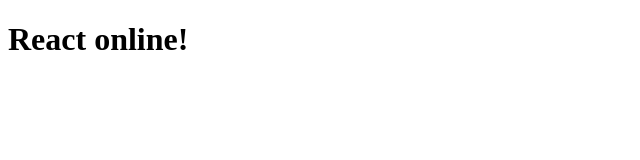
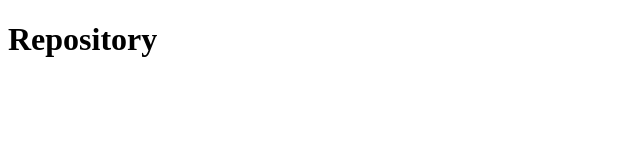
Before and after one commit to GusPrado/github-explorer, a React (Create React App) app: page /repository in a window 1280 px wide. Shown: the top 160 px of the page, without its empty margins (0-640 px from the left). Built offline with nearby package versions, Linux system fonts and the light colour scheme; the HTML template or start-up script is replaced by a standard one.

Commit message:
Add routes

```diff
--- a/package.json
+++ b/package.json
@@ -18,6 +18,7 @@
     "eslint-plugin-react-hooks": "^4",
     "react": "^16.13.1",
     "react-dom": "^16.13.1",
+    "react-router-dom": "^5.2.0",
     "react-scripts": "3.4.1",
     "typescript": "~3.7.2"
   },
@@ -40,6 +41,7 @@
     ]
   },
   "devDependencies": {
+    "@types/react-router-dom": "^5.1.5",
     "eslint": "6.8.0",
     "eslint-config-prettier": "^6.11.0",
     "eslint-import-resolver-typescript": "^2.2.0",
--- a/src/App.tsx
+++ b/src/App.tsx
@@ -1,9 +1,14 @@
 import React from 'react';
+import { BrowserRouter } from 'react-router-dom';
 
-function App() {
+import Routes from './routes';
+
+const App: React.FC = () => {
   return (
-    <h1>React online!</h1>
+    <BrowserRouter>
+      <Routes />
+    </BrowserRouter>
   );
-}
+};
 
 export default App;
--- a/src/index.tsx
+++ b/src/index.tsx
@@ -1,11 +1,10 @@
 import React from 'react';
 import ReactDOM from 'react-dom';
 import App from './App';
-
 
 ReactDOM.render(
   <React.StrictMode>
     <App />
   </React.StrictMode>,
-  document.getElementById('root')
+  document.getElementById('root'),
 );
--- /dev/null
+++ b/src/pages/Dashboard/index.tsx
@@ -0,0 +1,7 @@
+import React from 'react';
+
+const Dashboard: React.FC = () => {
+  return <h1>Dashboard</h1>;
+};
+
+export default Dashboard;
--- /dev/null
+++ b/src/pages/Repository/index.tsx
@@ -0,0 +1,7 @@
+import React from 'react';
+
+const Repository: React.FC = () => {
+  return <h1>Repository</h1>;
+};
+
+export default Repository;
--- /dev/null
+++ b/src/routes/index.tsx
@@ -0,0 +1,14 @@
+import React from 'react';
+import { Switch, Route } from 'react-router-dom';
+
+import Dashboard from '../pages/Dashboard';
+import Repository from '../pages/Repository';
+
+const Routes: React.FC = () => (
+  <Switch>
+    <Route path="/" exact component={Dashboard} />
+    <Route path="/repository" component={Repository} />
+  </Switch>
+);
+
+export default Routes;
```
Also changed, not shown: 1 other file (tests, documents, lock files or other folders).
